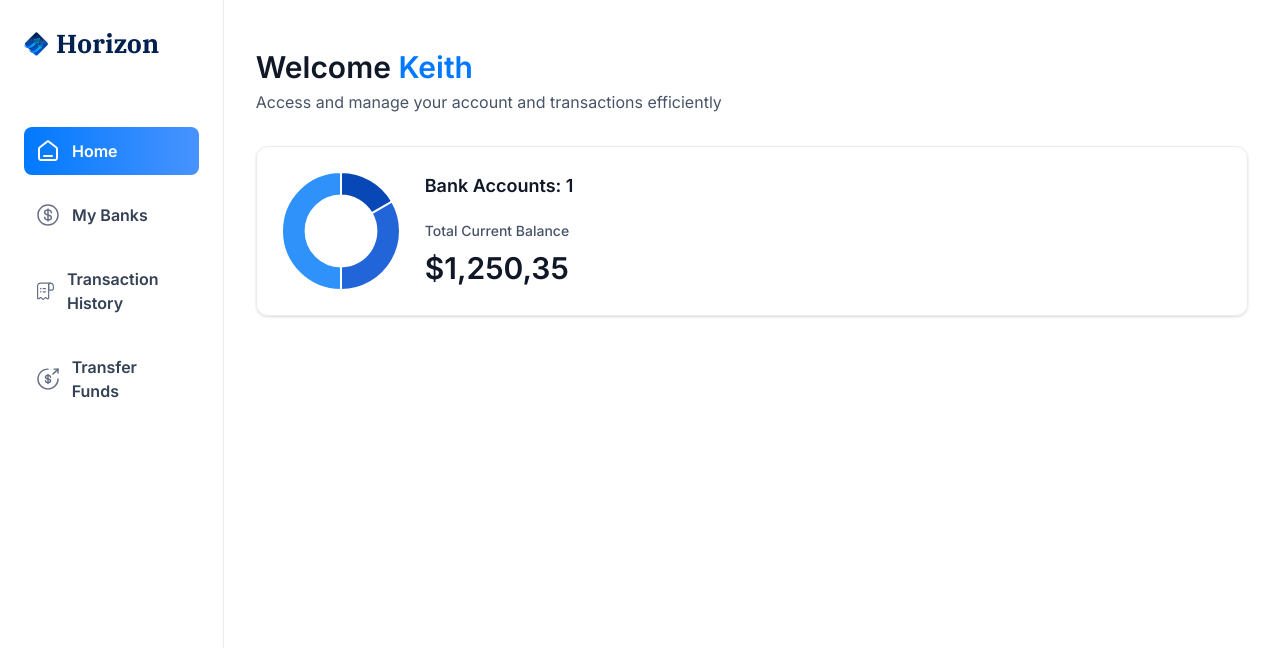
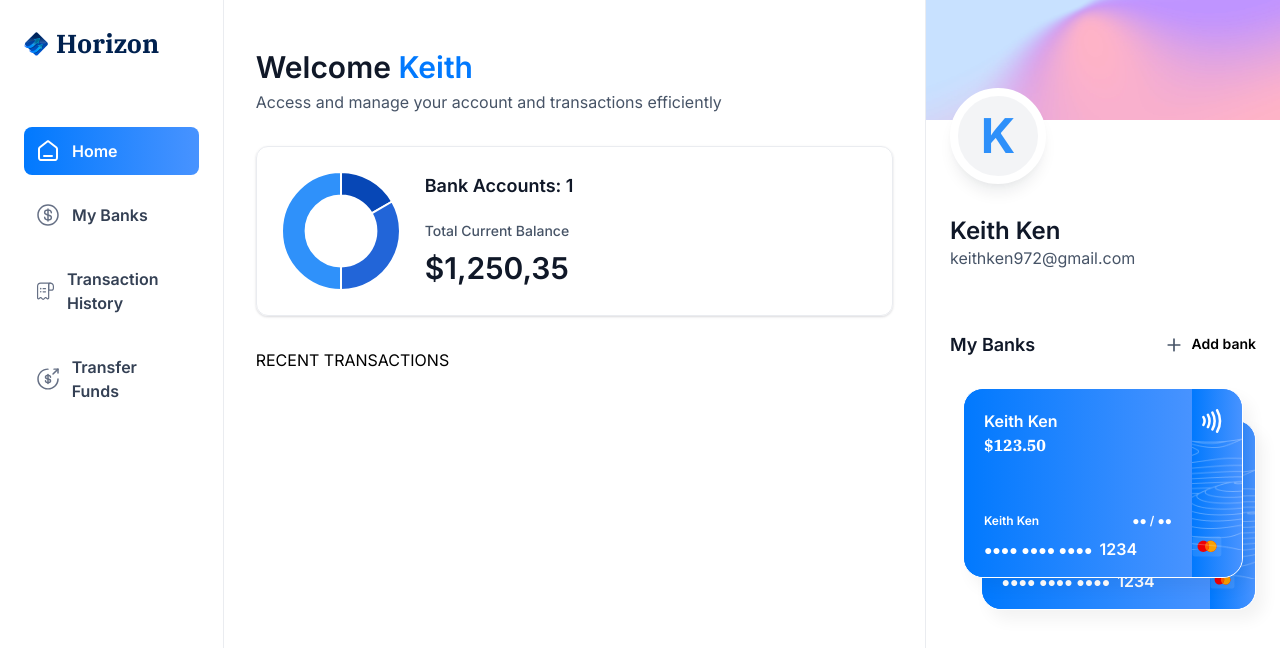
Before and after one commit to Akaikenlol/banking, a Next.js app: page / in a window 1280 px wide. Shown: the top 648 px of the page. Built offline with nearby package versions, Linux system fonts and the light colour scheme.

Commit message:
feat: Implement the RightSideBar and BankCard chore: File and Folder structure

```diff
--- /dev/null
+++ b/app/(root)/my-banks/page.tsx
@@ -0,0 +1,7 @@
+import React from "react";
+
+const MyBanks = () => {
+	return <div>MyBanks</div>;
+};
+
+export default MyBanks;
--- a/app/(root)/page.tsx
+++ b/app/(root)/page.tsx
@@ -1,9 +1,14 @@
 import HeaderBox from "@/components/HeaderBox";
+import RightSideBar from "@/components/RightSideBar";
 import TotalBalanceBox from "@/components/TotalBalanceBox";
 import React from "react";
 
 const Home = () => {
-	const loggedIn = { firstName: "Keith" };
+	const loggedIn = {
+		firstName: "Keith",
+		lastName: "Ken",
+		email: "keithken972@gmail.com",
+	};
 	return (
 		<section className="home">
 			<div className="home-content">
@@ -20,7 +25,13 @@
 						totalCurrentBalance={1250.35}
 					/>
 				</header>
+				RECENT TRANSACTIONS
 			</div>
+			<RightSideBar
+				user={loggedIn}
+				transactions={[]}
+				banks={[{ currentBalance: 123.5 }, { currentBalance: 500.5 }]}
+			/>
 		</section>
 	);
 };
--- /dev/null
+++ b/app/(root)/payment-transfer/page.tsx
@@ -0,0 +1,7 @@
+import React from "react";
+
+const Transfer = () => {
+	return <div>Transfer</div>;
+};
+
+export default Transfer;
--- /dev/null
+++ b/app/(root)/transaction-history/page.tsx
@@ -0,0 +1,7 @@
+import React from "react";
+
+const TransactionHistory = () => {
+	return <div>TransactionHistory</div>;
+};
+
+export default TransactionHistory;
--- /dev/null
+++ b/components/BankCard.tsx
@@ -0,0 +1,57 @@
+import { formatAmount } from "@/lib/utils";
+import Link from "next/link";
+import React from "react";
+import Image from "next/image";
+
+const BankCard = ({ account, userName, showBalance }: CreditCardProps) => {
+	return (
+		<div className="flex flex-col">
+			<Link href={"/"} className="bank-card">
+				<div className="bank-card_content">
+					<div>
+						<h1 className="text-16 font-semibold text-white">
+							{account.name || userName}
+						</h1>
+						<p className="font-ibm-plex-serif font-black text-white">
+							{formatAmount(account.currentBalance)}
+						</p>
+					</div>
+
+					<article className="flex flex-col gap-2">
+						<div className="flex justify-between">
+							<h1 className="text-12 font-semibold text-white">{userName}</h1>
+							<h2 className="text-12 font-semibold text-white">●● / ●●</h2>
+						</div>
+						<p className="text-14 font-semibold tracking-[1.1]px text-white">
+							●●●● ●●●● ●●●● &nbsp;
+							<span className="text-16">1234</span>
+						</p>
+					</article>
+				</div>
+
+				<div className="bank-card_icon">
+					<Image src="/icons/Paypass.svg" width={20} height={24} alt="pay" />
+					<Image
+						src="/icons/mastercard.svg"
+						width={45}
+						height={32}
+						alt="mastercard"
+						className="ml-5"
+					/>
+				</div>
+
+				<Image
+					src={"/icons/lines.png"}
+					width={316}
+					height={190}
+					alt="lines"
+					className="absolute top-0 left-0"
+				/>
+			</Link>
+
+			{/* COPY */}
+		</div>
+	);
+};
+
+export default BankCard;
--- /dev/null
+++ b/components/RightSideBar.tsx
@@ -0,0 +1,63 @@
+import Image from "next/image";
+import Link from "next/link";
+import React from "react";
+import BankCard from "./BankCard";
+
+const RightSideBar = ({ user, transactions, banks }: RightSidebarProps) => {
+	return (
+		<aside className="right-sidebar">
+			<section className="flex flex-col pb-8">
+				<div className="profile-banner" />
+				<div className="profile">
+					<div className="profile-img">
+						<span className="text-5xl font-bold text-blue-500">
+							{user.firstName[0]}
+						</span>
+					</div>
+
+					<div className="profile-details">
+						<h1 className="profile-name">
+							{user.firstName} {user.lastName}
+						</h1>
+						<p className="profile-email">{user.email}</p>
+					</div>
+				</div>
+			</section>
+
+			<section className="banks">
+				<div className="flex w-full justify-between">
+					<h2 className="header-2">My Banks</h2>
+					<Link href={"/"} className="flex gap-2 ">
+						<Image src={"/icons/plus.svg"} width={20} height={20} alt="plus" />
+						<h2 className="text-14 font-semibold">Add bank</h2>
+					</Link>
+				</div>
+
+				{banks?.length > 0 && (
+					<div className="relative flex flex-1 flex-col items-center justify-center gap-5">
+						<div className="relative z-10">
+							<BankCard
+								key={banks[0].$id}
+								account={banks[0]}
+								userName={`${user.firstName} ${user.lastName}`}
+								showBalance={false}
+							/>
+						</div>
+						{banks[1] && (
+							<div className="absolute right-0 top-8 z-0 w-[90%]">
+								<BankCard
+									key={banks[1].$id}
+									account={banks[1]}
+									userName={`${user.firstName} ${user.lastName}`}
+									showBalance={false}
+								/>
+							</div>
+						)}
+					</div>
+				)}
+			</section>
+		</aside>
+	);
+};
+
+export default RightSideBar;
```
